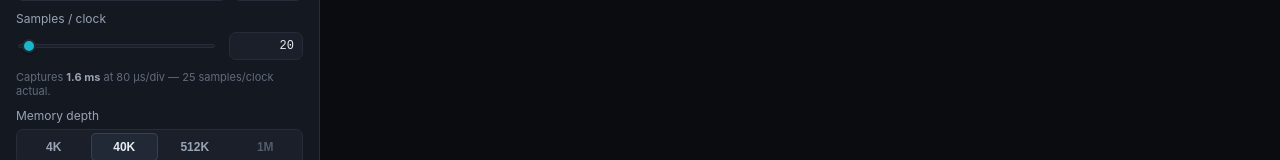
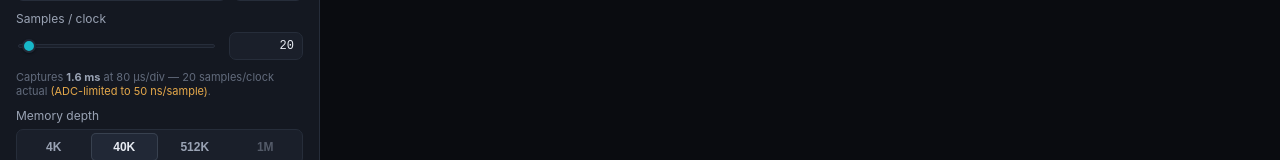
Before and after one commit to alexmuraru27/openmso5202D, a React (Vite) app in the folder frontend/: page / in a window 1280 px wide. Shown: the part 209-369 px from the top of the page. Built offline with nearby package versions, Linux system fonts and the light colour scheme.

Commit message:
Converge fix and timebase adc data

```diff
--- a/frontend/src/components/ControlPanel.tsx
+++ b/frontend/src/components/ControlPanel.tsx
@@ -211,13 +211,27 @@ function Acquisition({
  * samples/clock, the memory depth, and the scope's fixed SEC/DIV ladder. The ladder snap is
  * why the achieved samples/clock can differ from what was asked for. */
 function CaptureWindow({ config }: { config: CaptureConfig }) {
-  const plan = capturePlan(config.maxFreqHz, config.samplesPerCycle, config.depth);
+  const plan = capturePlan(
+    config.maxFreqHz,
+    config.samplesPerCycle,
+    config.depth,
+    config.channels.length,
+  );
   if (!plan) return <span className="hint">Set a frequency to size the capture.</span>;
   return (
     <span className="hint">
       Captures <strong>{formatDuration(plan.windowS)}</strong> at{" "}
       {formatDuration(plan.timePerDivNs * 1e-9)}/div — {Math.round(plan.samplesPerClock)}{" "}
-      samples/clock actual.
+      samples/clock actual
+      {plan.rateLimited && (
+        <>
+          {" "}
+          <span style={{ color: "var(--warn)" }}>
+            (ADC-limited to {formatDuration(plan.sampleIntervalS)}/sample)
+          </span>
+        </>
+      )}
+      .
     </span>
   );
 }
--- a/frontend/src/timebase.ts
+++ b/frontend/src/timebase.ts
@@ -26,6 +26,39 @@ const DEPTH_ROWS: Record<Depth, number> = {
   "1m": 800_064,
 };
 
+/**
+ * Real-time sample-rate ceiling, in Sa/s, by channel count.
+ *
+ * Measured on hardware (`cargo run --bin rate_sweep`, 2026-07-22): with one channel the
+ * exported record never samples faster than 800 MSa/s, and with two it never beats
+ * 400 MSa/s — the ADC is shared, so a second channel halves it exactly.
+ *
+ * Below ~8 ns/div the scope reports a *faster* interval still (1 ns and 2 ns respectively),
+ * which is equivalent-time sampling of a repetitive signal rather than a real-time rate. It
+ * is not modelled: treating it as real would over-promise on a one-shot capture, and
+ * under-stating there is the safe direction.
+ */
+function realtimeCeiling(channelCount: number): number {
+  return channelCount > 1 ? 400e6 : 800e6;
+}
+
+/**
+ * Snap a sample rate down to the ladder the instrument actually offers (1-2-4-8 per decade).
+ *
+ * The scope does not sample at whatever rate the division geometry implies; it picks a rung.
+ * That is why a measured interval runs 1.25× the naive `time_per_div / samples_per_div` even
+ * well below the ceiling — at 800 ns/div the geometry wants 250 MSa/s and the scope delivers
+ * 200.
+ */
+function quantiseRate(rate: number): number {
+  if (!(rate > 0)) return 0;
+  const decade = Math.pow(10, Math.floor(Math.log10(rate)));
+  for (const step of [8, 4, 2, 1]) {
+    if (step * decade <= rate * 1.000001) return step * decade;
+  }
+  return decade;
+}
+
 /** What a capture at a given configuration will actually deliver. */
 export interface CapturePlan {
   /** The SEC/DIV rung the scope will land on, in nanoseconds. */
@@ -36,6 +69,8 @@ export interface CapturePlan {
   sampleIntervalS: number;
   /** Samples per bit actually achieved — differs from the request after the ladder snap. */
   samplesPerClock: number;
+  /** True when the ADC ceiling (or rate ladder), not the timebase, set the interval. */
+  rateLimited: boolean;
 }
 
 /**
@@ -53,6 +88,7 @@ export function capturePlan(
   maxFreqHz: number,
   samplesPerClock: number,
   depth: Depth,
+  channelCount = 1,
 ): CapturePlan | null {
   const rows = DEPTH_ROWS[depth];
   if (!rows || !(maxFreqHz > 0) || !(samplesPerClock > 0)) return null;
@@ -67,13 +103,21 @@ export function capturePlan(
     if (TB_TO_NS[i] <= ideal) index = i;
   }
   const timePerDivNs = TB_TO_NS[index];
-  const dtNs = timePerDivNs / samplesPerDiv;
+
+  // What the instrument will really sample at: the division geometry asks for a rate, the
+  // ADC caps it, and the scope snaps to a rung. Without this the readout claims resolution
+  // the hardware cannot deliver — at 8 ns/div the naive figure over-states it 25-fold.
+  const wantedRate = samplesPerDiv / (timePerDivNs * 1e-9);
+  const rate = quantiseRate(Math.min(wantedRate, realtimeCeiling(channelCount)));
+  const sampleIntervalS = rate > 0 ? 1 / rate : 0;
+  const dtNs = sampleIntervalS * 1e9;
 
   return {
     timePerDivNs,
     windowS: 20 * timePerDivNs * 1e-9,
-    sampleIntervalS: dtNs * 1e-9,
-    samplesPerClock: bitNs / dtNs,
+    sampleIntervalS,
+    samplesPerClock: dtNs > 0 ? bitNs / dtNs : 0,
+    rateLimited: rate < wantedRate * 0.999,
   };
 }
 
```
Also changed, not shown: 2 other files (tests, documents, lock files or other folders).
